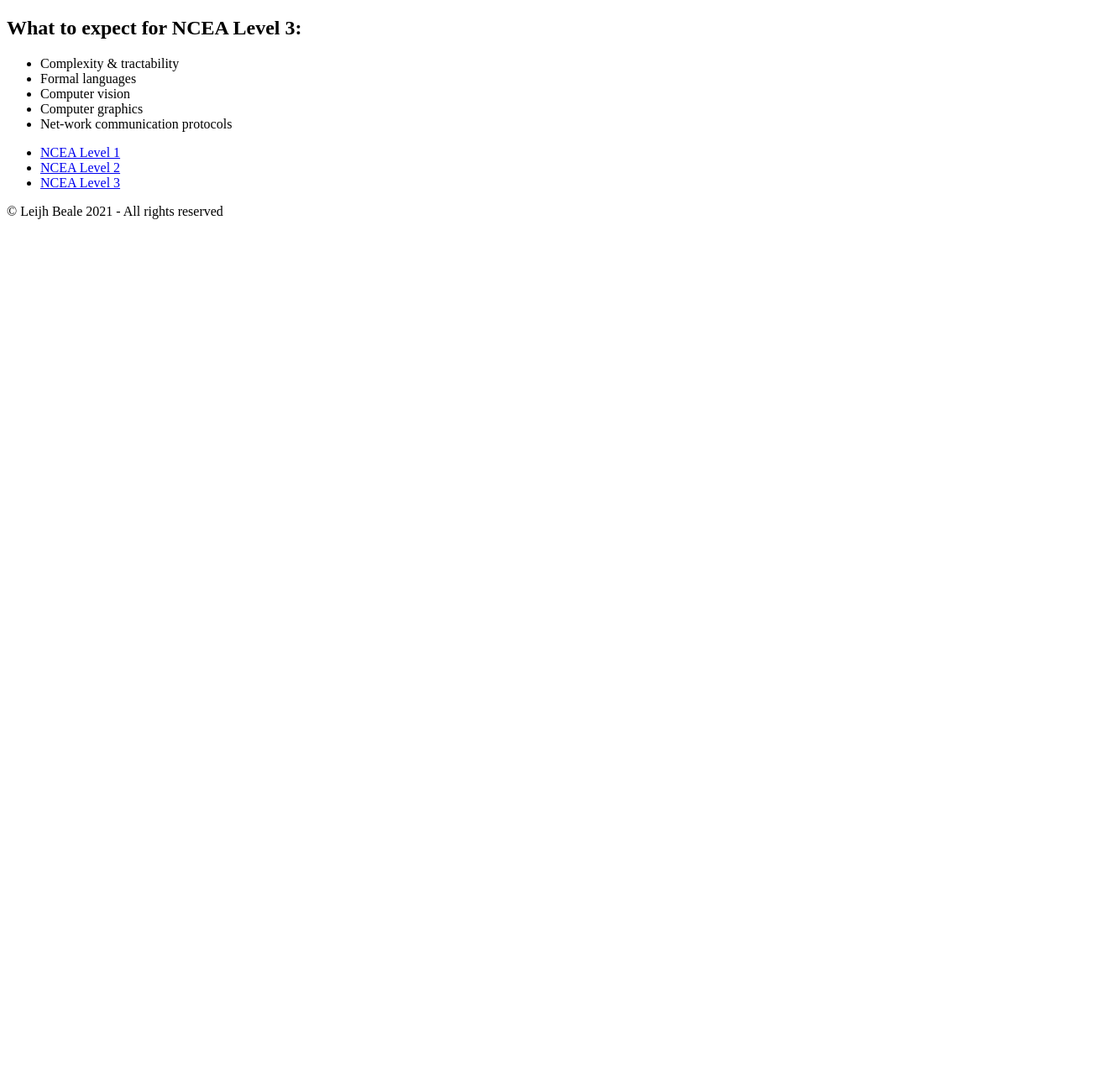
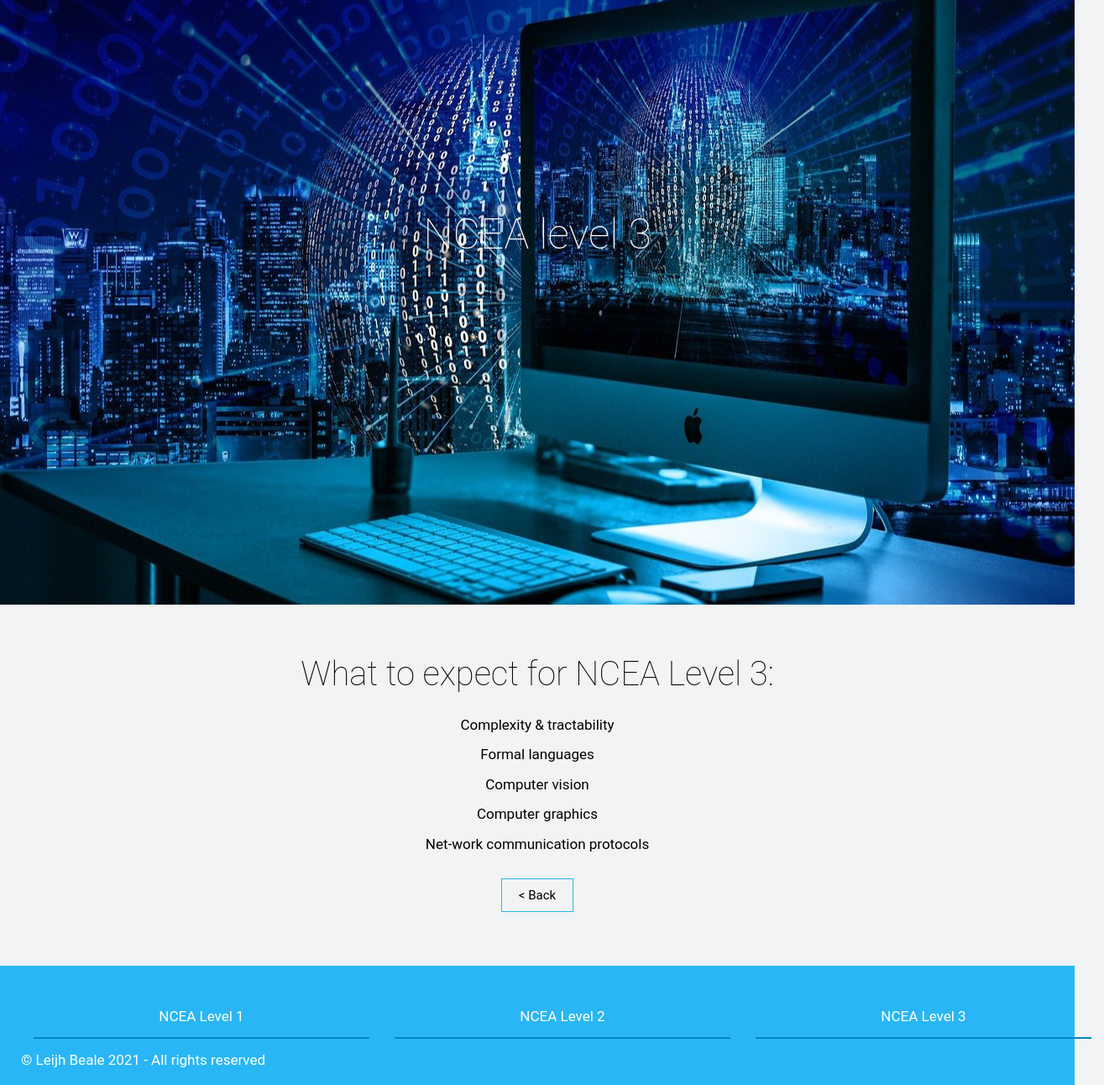
Before and after one commit to Lfoxc/2.4-AS91893-Assessment, a plain HTML site: page NCEA3.html in a window 1280 px wide. Shown: the whole page at 84% size, 1315 px wide, since content can reach past the window. Before the commit the page ends 800 px from the top, so only its background shows below. Drawn offline with Linux system fonts and the light colour scheme.

Commit message:
Added CSS for NCEA level 1 & 3 pages.

```diff
--- a/NCEA3.html
+++ b/NCEA3.html
@@ -4,13 +4,17 @@
   <meta charset="UTF-8">
   <meta name="viewport" content="width=device-width, initial-scale=1.0">
   <meta http-equiv="X-UA-Compatible" content="ie=edge">
-  <link rel="stylesheet" href="">
+  <link rel="stylesheet" href="style.css">
   <title>Coming soon: NCEA Level 3</title>
 </head>
 <body>
 
+  <section class="intro" id="n3">
+    <h1>NCEA level 3</h1>
+  </section>
+
   <section class="soon">
-    <h1>What to expect for NCEA Level 3:</h1>
+    <h2>What to expect for NCEA Level 3:</h2>
     <ul>
       <li>Complexity & tractability</li>
       <li>Formal languages</li>
@@ -18,17 +22,19 @@
       <li>Computer graphics</li>
       <li>Net-work communication protocols</li>
     </ul>
+    <a href="index.html" class="button"> < Back</a>
   </section>
 
 
   <footer>
-    <ul>
-      <li><a href="NCEA1.html">NCEA Level 1</a></li>
-      <li><a href="index.html">NCEA Level 2</a></li>
-      <li><a href="NCEA3.html">NCEA Level 3</a></li>
-    </ul>
+    <div class="ncea">
+      <ul>
+        <li><a href="NCEA1.html">NCEA Level 1</a></li>
+        <li><a href="index.html">NCEA Level 2</a></li>
+        <li><a href="NCEA3.html">NCEA Level 3</a></li>
+      </ul>
+   </div>
+    &copy; Leijh Beale 2021 - All rights reserved
   </footer>
-  <footer>&copy; Leijh Beale 2021 - All rights reserved</footer>
-
 </body>
 </html>
--- a/style.css
+++ b/style.css
@@ -238,3 +238,60 @@ input[type=text] {
   width: 10%;
   padding: 10px;
 }
+
+#n1 {
+  background-image: url(images/one.jpg);
+}
+
+#n3 {
+  background-image: url(images/three.jpg);
+}
+
+.soon {
+  padding: 20px;
+  margin: 50px auto;
+  max-width: 1200px;
+  width: 80%;
+  line-height: 150%;
+  text-align: center;
+}
+
+.soon h2 {
+  font-size: 40px;
+  font-weight: 150;
+}
+
+.soon ul {
+  padding: 30px 0;
+}
+
+.soon li {
+  list-style: none;
+  padding: 5px;
+}
+
+.soon .button {
+  padding: 10px 20px;
+  border: 1px solid #29b6f6;
+  font-size: 15px;
+  text-decoration: none;
+  color: #000000;
+}
+
+.soon .button:hover{
+  background-color: #29b6f6;
+  color: #FFFFFF;
+}
+
+#i {
+  background-image: url(images/ab.jpg);
+}
+
+.information {
+  padding-top: 30px;
+  margin: 50px auto;
+  max-width: 1200px;
+  width: 80%;
+  line-height: 150%;
+  text-align: justify;
+}
```
Also changed, not shown: NCEA1.html (+15 -8 lines), about.html (+7 -2 lines), images/ab.jpg (renamed from images/artificial-intelligence-3382507_1280.jpg), images/one.jpg (renamed from images/binary-2904980_1280.jpg), images/three.jpg (renamed from images/manhattan-3866140_1280.jpg).
